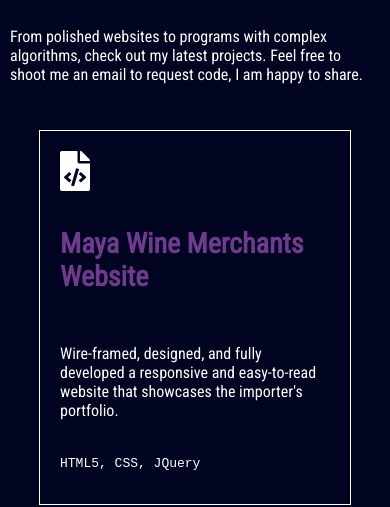
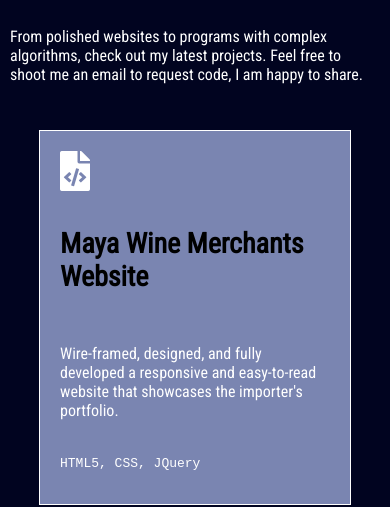
Before and after one commit to arunmassand/arunmassand.github.io, a plain HTML site: page projects.html in a window 390 px wide. Shown: the part 354-861 px from the top of the page. Drawn offline with Linux system fonts and the light colour scheme.

Commit message:
minor accessiblity to tile in projects on mobile

```diff
--- a/css/projects.css
+++ b/css/projects.css
@@ -325,6 +325,12 @@
   .grid a {
     width: 80%;
   }
+  .tile {
+    background: #7A85B1 !important;
+  }
+  .project-name {
+    color: black !important;
+  }
   .contact {
     margin: 30px 70px 100px 70px;
   }
```
